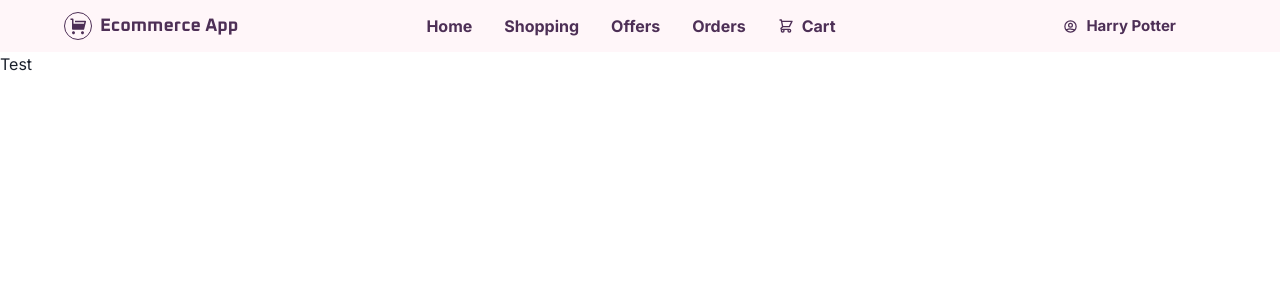
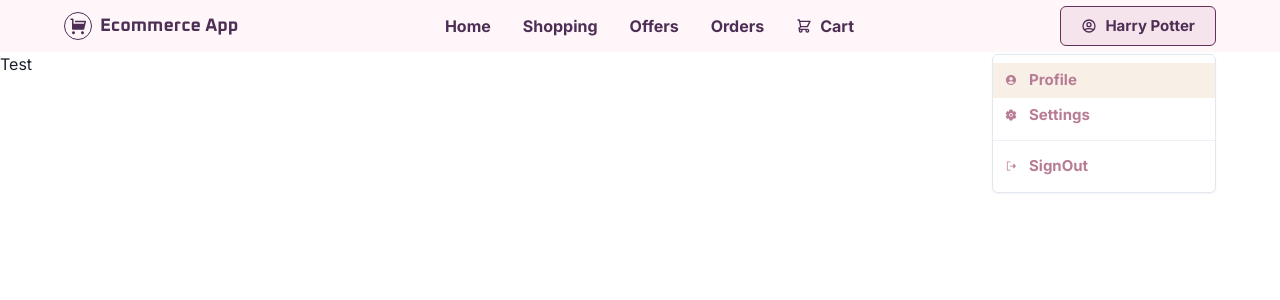
Before and after one commit to shreya2057/Ecommerce_application, a Next.js app: page / in a window 1280 px wide. Both pictures are taken after a click on the button "Harry Potter". Shown: the top 300 px of the page. Built offline with nearby package versions, Linux system fonts and the light colour scheme.

Commit message:
feat: navbar ui updates

```diff
--- a/src/app/globals.css
+++ b/src/app/globals.css
@@ -1,6 +1,16 @@
 @font-face {
   font-family: "Oxanium";
   src: url("../assets/fonts/Oxanium-Bold.ttf");
+}
+
+@font-face {
+  font-family: "InterMedium";
+  src: url("../assets/fonts/Inter-Medium.ttf");
+}
+
+@font-face {
+  font-family: "InterBold";
+  src: url("../assets/fonts/Inter-Medium.ttf");
 }
 
 :root {
--- a/src/app/provider.tsx
+++ b/src/app/provider.tsx
@@ -1,5 +1,5 @@
 "use client";
-import NavBar from "@/components/navbar/Navbar";
+import NavBar from "@/components/navbar";
 import theme from "@/themes";
 import { ChakraProvider, Flex } from "@chakra-ui/react";
 import { usePathname } from "next/navigation";
--- /dev/null
+++ b/src/components/dropdown/index.tsx
@@ -0,0 +1,86 @@
+import { colors } from "@/themes/colors";
+import { DropDownItemProps, DropDownMenuProps } from "@/types/props";
+
+import {
+  Button,
+  Menu,
+  MenuButton,
+  MenuDivider,
+  MenuGroup,
+  MenuItem,
+  MenuList,
+  Text,
+} from "@chakra-ui/react";
+
+export default function DropDownMenu({
+  buttonIcon,
+  buttonText,
+  itemGroup1,
+  itemGroup2,
+}: DropDownMenuProps<DropDownItemProps>) {
+  return (
+    <Menu>
+      <MenuButton
+        as={Button}
+        variant={"primaryButtonOutlined"}
+        color={colors.brand[1000]}
+        fontWeight={"bold"}
+        leftIcon={buttonIcon}
+        px={5}
+        fontSize={{ base: "2xl", sm: "md" }}
+      >
+        <Text display={{ base: "none", sm: "flex" }} fontSize={"15px"}>
+          {buttonText}
+        </Text>
+      </MenuButton>
+      <MenuList>
+        <MenuGroup>
+          {itemGroup1.length !== 0 &&
+            itemGroup1.map((item) => (
+              <MenuItem
+                key={item.icon + item.text}
+                color={colors.brand[800]}
+                fontSize={"15px"}
+                fontWeight={700}
+                fontFamily={"inherit"}
+                icon={item.icon}
+                _hover={{
+                  background: colors.brand[300],
+                }}
+                _focus={{
+                  background: colors.brand[300],
+                }}
+                onClick={item.onClickFunction}
+              >
+                {item.text}
+              </MenuItem>
+            ))}
+        </MenuGroup>
+        {itemGroup2?.length !== 0 && <MenuDivider />}
+
+        <MenuGroup>
+          {itemGroup2?.length !== 0 &&
+            itemGroup2?.map((item) => (
+              <MenuItem
+                key={item.icon + item.text}
+                color={colors.brand[800]}
+                fontSize={"15px"}
+                fontWeight={700}
+                fontFamily={"inherit"}
+                icon={item.icon}
+                _hover={{
+                  background: colors.brand[300],
+                }}
+                _focus={{
+                  background: colors.brand[300],
+                }}
+                onClick={item.onClickFunction}
+              >
+                {item.text}
+              </MenuItem>
+            ))}
+        </MenuGroup>
+      </MenuList>
+    </Menu>
+  );
+}
--- a/src/components/navbar/Navbar.tsx
+++ b/src/components/navbar/index.tsx
@@ -1,21 +1,44 @@
 "use client";
 import { colors } from "@/themes/colors";
-import {
-  Box,
-  Button,
-  Collapse,
-  Flex,
-  Menu,
-  MenuButton,
-  Text,
-} from "@chakra-ui/react";
+import { Box, Collapse, Flex, Text } from "@chakra-ui/react";
 import Link from "next/link";
 import { useState } from "react";
 import { GiHamburgerMenu } from "react-icons/gi";
 import { HiOutlineUserCircle } from "react-icons/hi";
 import { IoMdLogIn } from "react-icons/io";
+import { MdAccountCircle } from "react-icons/md";
 import Logo from "../Logo";
+import DropDownMenu from "../dropdown";
 import NavbarItems from "./NavbarItems";
+import { IoSettings } from "react-icons/io5";
+import { PiSignOutFill } from "react-icons/pi";
+
+const itemsGroup1 = [
+  {
+    icon: <MdAccountCircle />,
+    text: "Profile",
+    onClickFunction: () => {
+      console.log("profile");
+    },
+  },
+  {
+    icon: <IoSettings />,
+    text: "Settings",
+    onClickFunction: () => {
+      console.log("settings");
+    },
+  },
+];
+
+const itemsGroup2 = [
+  {
+    icon: <PiSignOutFill />,
+    text: "SignOut",
+    onClickFunction: () => {
+      console.log("Signout");
+    },
+  },
+];
 
 function NavBar({ loggedIn }: { loggedIn: boolean }) {
   const username = "Harry Potter";
@@ -56,18 +79,12 @@ function NavBar({ loggedIn }: { loggedIn: boolean }) {
         </Box>
         <Box display={"flex"} alignItems={"center"} gap={{ base: 2, lg: 0 }}>
           {loggedIn && (
-            <Menu>
-              <MenuButton
-                as={Button}
-                variant={"transparentButton"}
-                color={colors.brand[1000]}
-                fontWeight={"bold"}
-                leftIcon={<HiOutlineUserCircle />}
-                fontSize={{ base: "2xl", md: "15px" }}
-              >
-                <Text display={{ base: "none", sm: "flex" }}>{username}</Text>
-              </MenuButton>
-            </Menu>
+            <DropDownMenu
+              buttonIcon={<HiOutlineUserCircle />}
+              buttonText={username}
+              itemGroup1={itemsGroup1}
+              itemGroup2={itemsGroup2}
+            />
           )}
           {!loggedIn && (
             <Link href={"/login"}>
--- a/src/themes/button.ts
+++ b/src/themes/button.ts
@@ -11,6 +11,13 @@ const primaryButton = defineStyle({
   background: colors.white,
   border: "1px solid",
   borderColor: colors.brand[700],
+});
+
+const primaryButtonOutlined = defineStyle({
+  ...baseStyles,
+  background: colors.brand[400],
+  border: "1px solid",
+  borderColor: colors.brand[900],
 });
 
 const primaryButtonShadow = defineStyle({
@@ -38,6 +45,7 @@ const transparentButton = defineStyle({
 export const buttonTheme = defineStyleConfig({
   variants: {
     primaryButton,
+    primaryButtonOutlined,
     primaryButtonShadow,
     transparentButton,
   },
--- a/src/themes/index.ts
+++ b/src/themes/index.ts
@@ -6,6 +6,8 @@ import { buttonTheme } from "./button";
 const theme = extendTheme({
   fonts: {
     oxanium: "Oxanium",
+    interMedium: "InterMedium",
+    interBold: "InterBold",
   },
   components: {
     Button: buttonTheme,
```
Also changed, not shown: src/services/token.tsx (+11 -2 lines), src/types/props.ts (+15 -0 lines), src/assets/fonts/Inter-Bold.ttf (added), src/assets/fonts/Inter-Medium.ttf (added).
